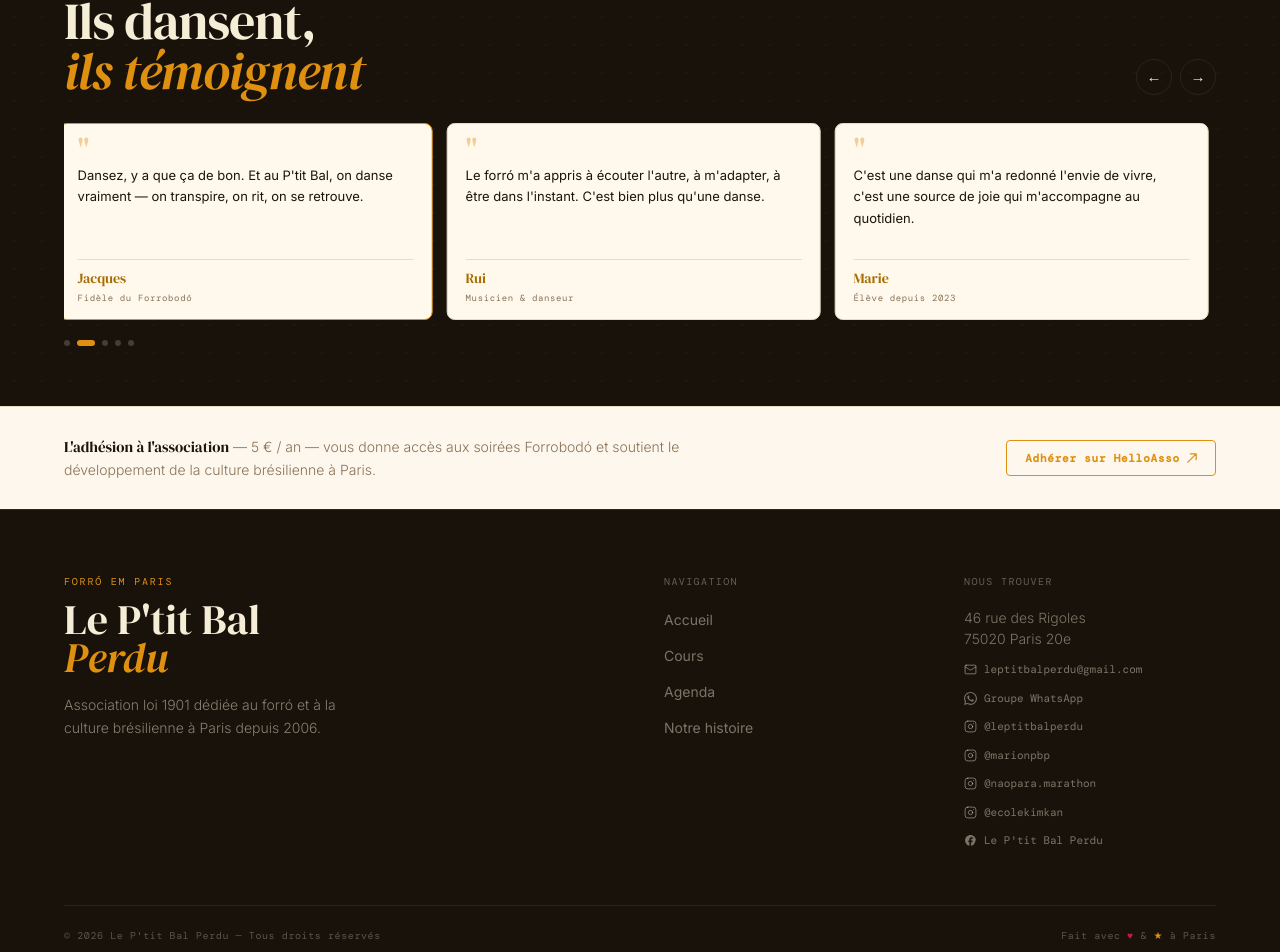
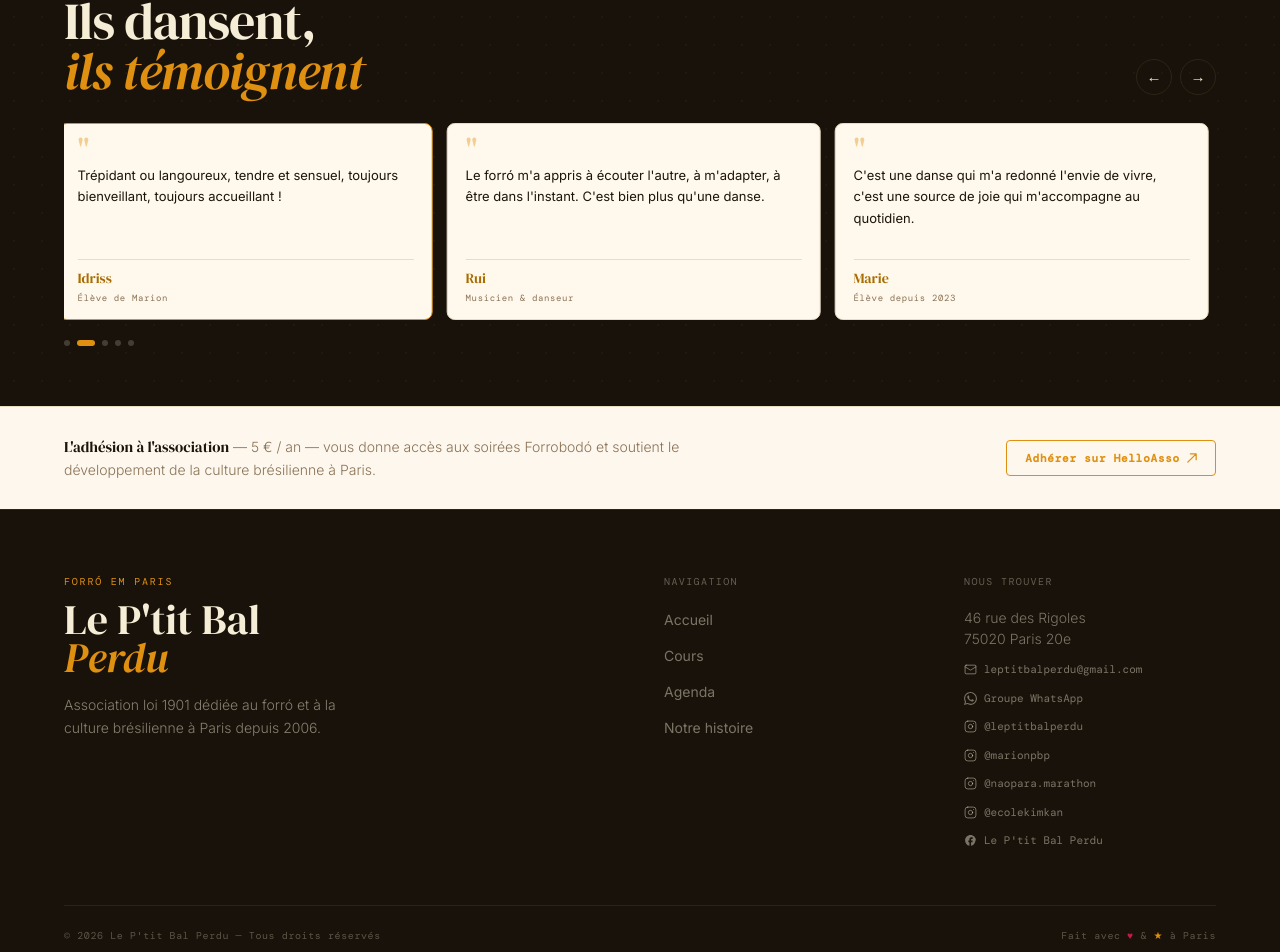
Before and after one commit to Hardante/leptitbalperdu, a React (Vite) app: page / in a window 1280 px wide. Shown: the part 4811-5763 px from the top of the page. Built offline with nearby package versions, Linux system fonts and the light colour scheme; the HTML template or start-up script is replaced by a standard one.

Commit message:
fix: témoignage Idriss

```diff
--- a/src/App.tsx
+++ b/src/App.tsx
@@ -1104,7 +1104,7 @@ function Footer() {
 function TestimonialsSection() {
   const quotes = [
     { text: "Avec Marion et ses cours de forró, ce sont des vibrations de joie, de bonheur, d'énergie, de rire, de fou rire, d'amitié, de musique et de fête qui sont venues rythmer ma vie et l'ensoleiller. Merci !", author: "Fabienne", role: "Élève de Marion" },
-    { text: "Dansez, y a que ça de bon. Et au P'tit Bal, on danse vraiment — on transpire, on rit, on se retrouve.", author: "Jacques", role: "Fidèle du Forrobodó" },
+    { text: "Trépidant ou langoureux, tendre et sensuel, toujours bienveillant, toujours accueillant !", author: "Idriss", role: "Élève de Marion" },
     { text: "Le forró m'a appris à écouter l'autre, à m'adapter, à être dans l'instant. C'est bien plus qu'une danse.", author: "Rui", role: "Musicien & danseur" },
     { text: "C'est une danse qui m'a redonné l'envie de vivre, c'est une source de joie qui m'accompagne au quotidien.", author: "Marie", role: "Élève depuis 2023" },
     { text: "Je n'avais jamais dansé de ma vie. Aujourd'hui le forró fait partie de mon rythme de semaine. Marion est une pédagogue extraordinaire.", author: "Thomas", role: "Élève depuis 2022" },
```
